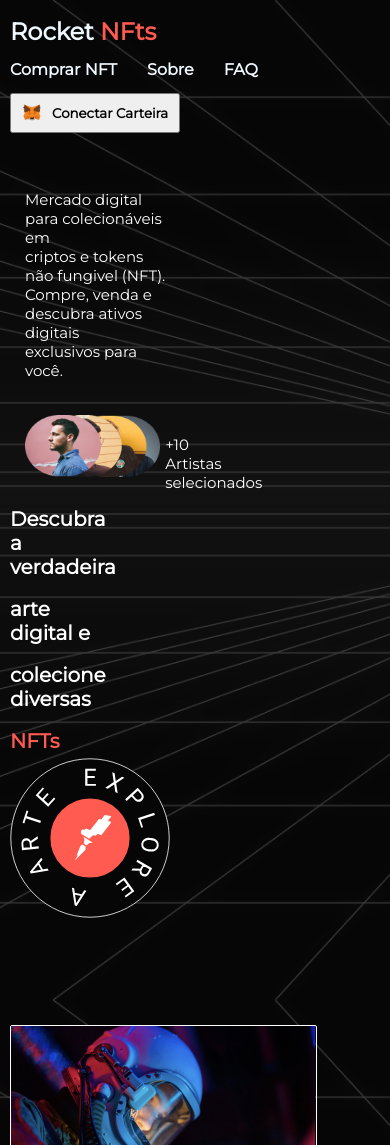
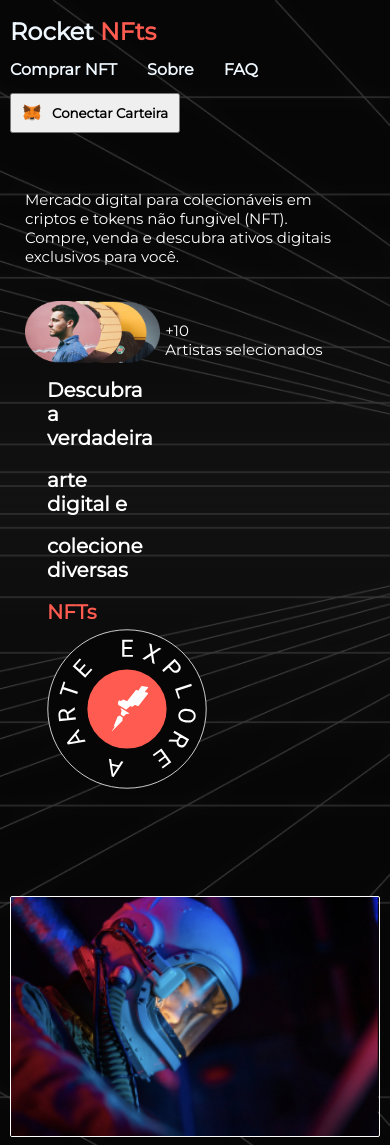
Before and after one commit to DaniloDeV90/RocketNfts, a React (Vite) app in the folder RocketNft/: page / in a window 390 px wide. Shown: the top 1145 px of the page. Built offline with nearby package versions, Linux system fonts and the light colour scheme.

Commit message:
correcoess

```diff
--- a/RocketNft/src/Components/Container1/Container1.css
+++ b/RocketNft/src/Components/Container1/Container1.css
@@ -118,10 +118,17 @@ align-items: center;
     flex-wrap: wrap;
     gap: 10px;
 
+justify-content: center;
 }
 .card img {
     border: 1px solid #fff;
     border-radius: 2px;
+}
+@media screen  and (max-width: 1800px) {
+    #Container1 {
+        height: 100%;
+    }
+
 }
 @media screen  and (max-width: 980px) {
 
@@ -154,6 +161,11 @@ flex-direction: column;
 .ArteDigital {
     flex-wrap: wrap;
 }
+.ArteDigital {
+    width: 10px;
+       flex-wrap: wrap;
+    gap: 0;
+   }
 }
 
 
@@ -176,7 +188,16 @@ flex-direction: column;
 
    }
    .mercadoDigital p {
-    width: 150px;
+    width: 100%;
 
    }
+
+   .ArteDigital {
+    display: flex;
+  margin-left: 10%;
    }
+
+   .card img {
+    width: 100%;
+   }
+   }
```
